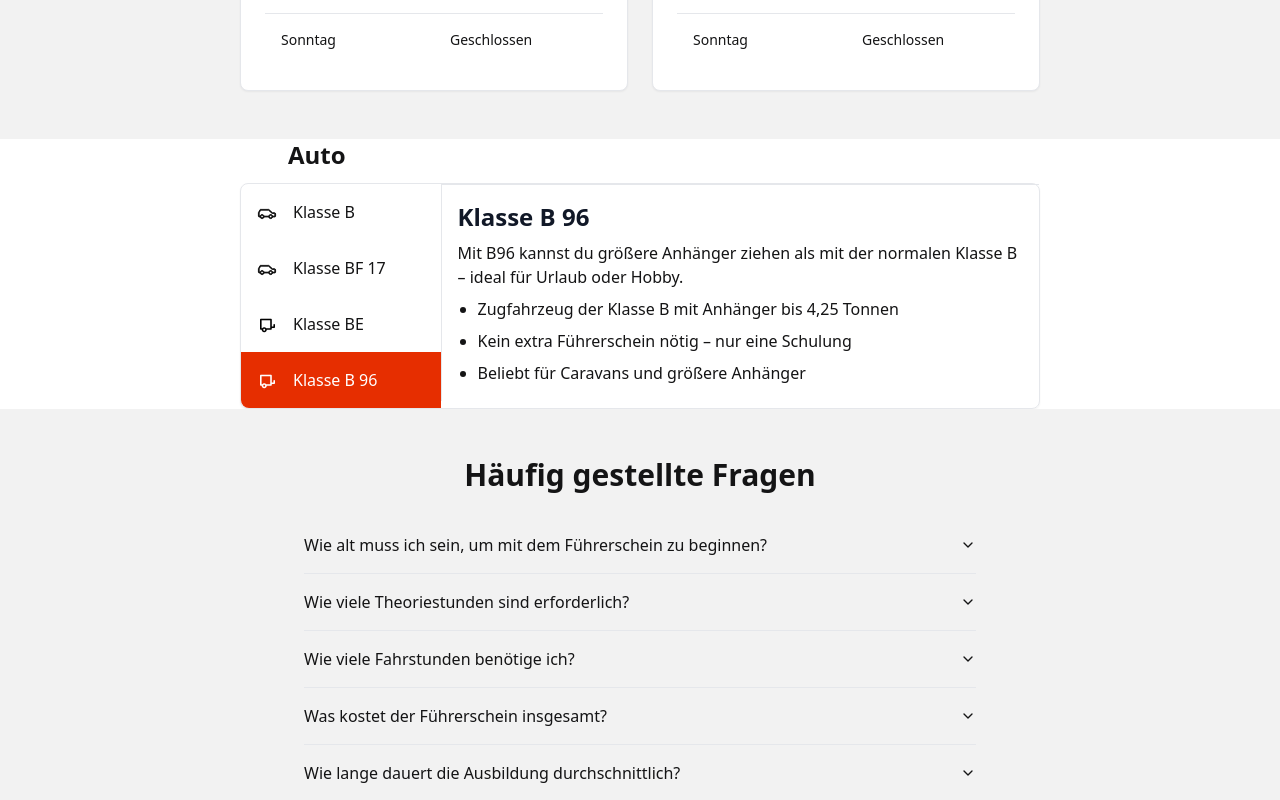
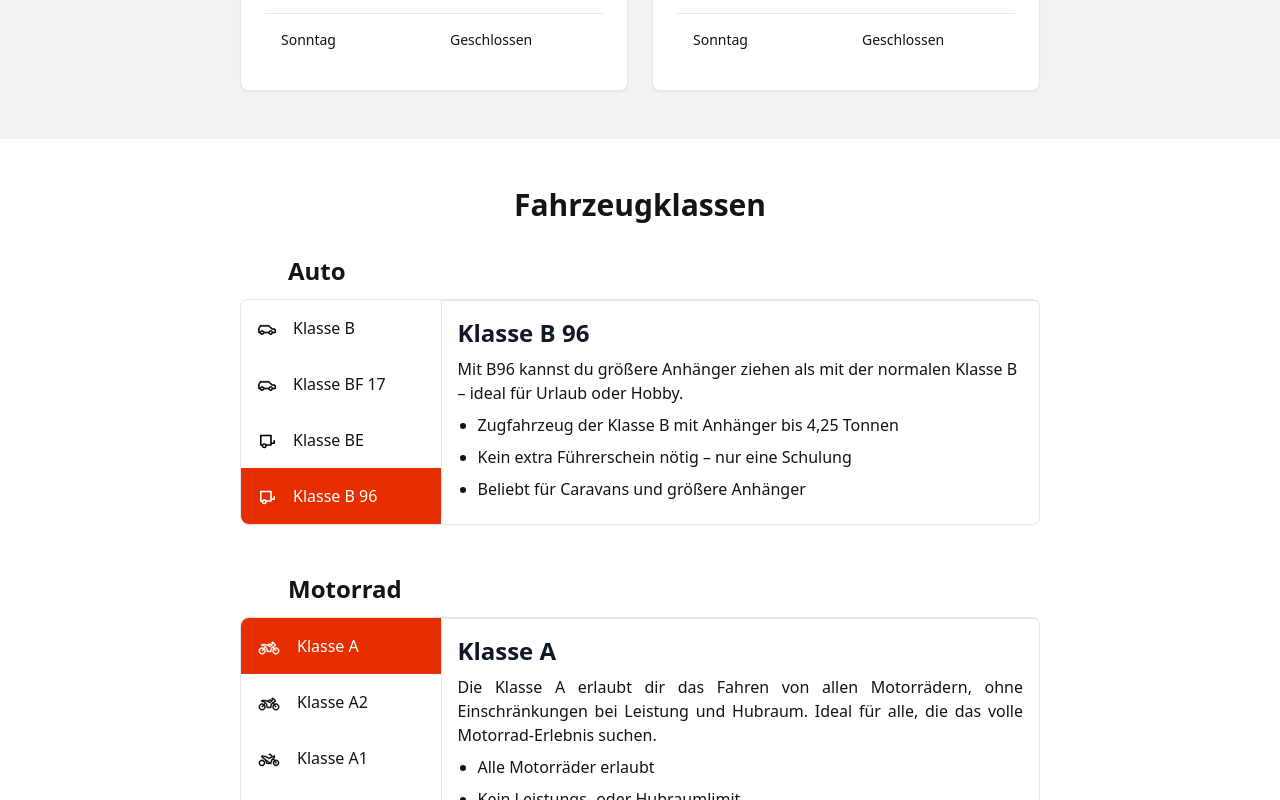
Before and after one commit to PHaerter/fahrschule, a Next.js app: page / in a window 1280 px wide. Shown: the part 1100-1900 px from the top of the page. Built offline with nearby package versions, Linux system fonts and the light colour scheme.

Commit message:
fixed fahrzeugklassen scroll and content

```diff
--- a/src/app/_components/Fahrzeugklassen/Fahrzeugklassen.tsx
+++ b/src/app/_components/Fahrzeugklassen/Fahrzeugklassen.tsx
@@ -6,9 +6,10 @@ export default function Fahrzeugklassen() {
     <>
       <div className="w-full max-w-4xl mx-auto pt-12" id="fahrzeugklassen">
         <h1 className="text-3xl font-bold text-center mb-8">Fahrzeugklassen</h1>
-        </div>
+
         <FahrzeugklassenAuto />
         <FahrzeugklassenMotorrad />
+      </div>
     </>
   );
 }
--- a/src/app/_components/Fahrzeugklassen/FahrzeugklassenAuto.tsx
+++ b/src/app/_components/Fahrzeugklassen/FahrzeugklassenAuto.tsx
@@ -84,9 +84,10 @@ export default function FahrzeugklassenAuto() {
 
   return (
     <>
-
-      <div className="w-full max-w-4xl mx-auto px-12" id="fahrzeugklassenAuto">
-      <h2 className="text-2xl font-bold mb-3 px-12 text-center md:text-left">Auto</h2>
+      <div className="w-full max-w-4xl mx-auto px-12">
+        <h2 className="text-2xl font-bold mb-3 px-12 text-center md:text-left">
+          Auto
+        </h2>
         <Card className="rounded-lg">
           <div className="grid grid-cols-1 md:grid-cols-4 items-start">
             <div className="w-full flex-shrink-0 relative">
--- a/src/app/page.tsx
+++ b/src/app/page.tsx
@@ -3,7 +3,7 @@
 
 import Oeffnungszeiten from "./_components/Oeffnungszeiten";
 import KontaktSeiteComponent from "./_components/Kontakt/KontaktSeiteComponent";
-import Fahrzeugklassen from "./_components/Fahrzeugklassen/FahrzeugklassenAuto";
+import Fahrzeugklassen from "./_components/Fahrzeugklassen/Fahrzeugklassen";
 import FAQ_Component from "./_components/FAQ_Component";
 import { Toaster } from "sonner";
 import HeroSection from "./_components/Hero/HeroSection";
```
